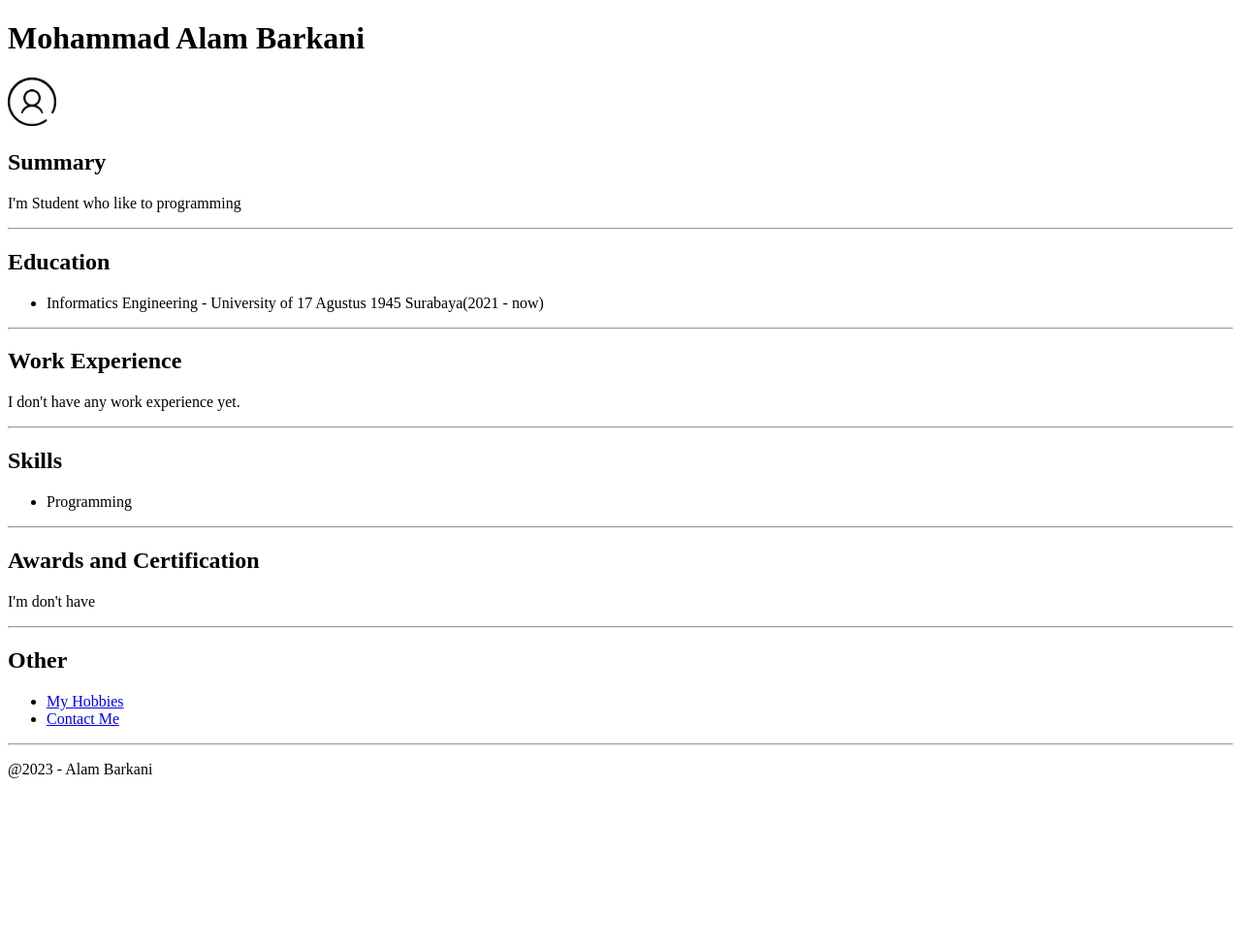
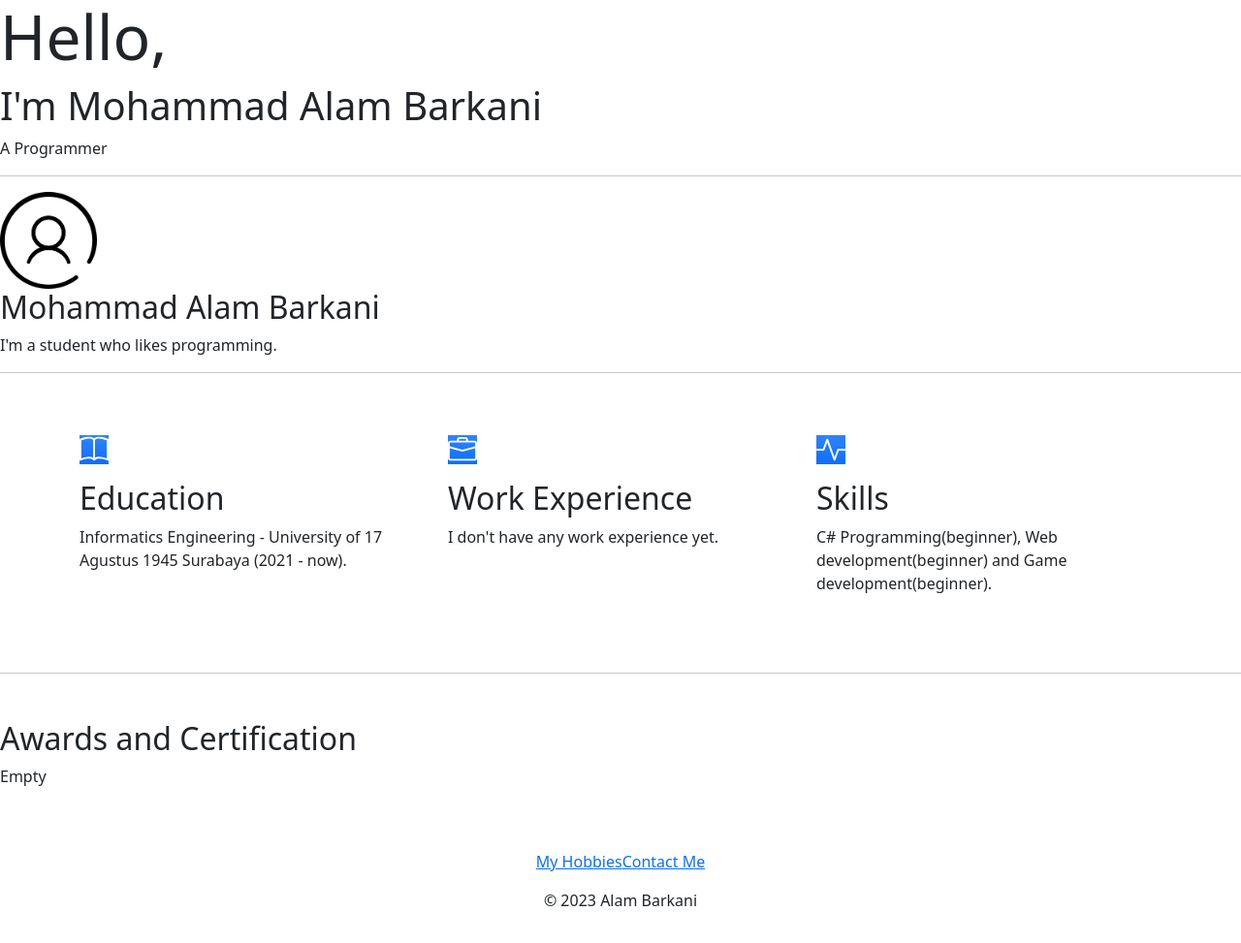
Before and after one commit to alambarkani/profile, a plain HTML site: page index.html in a window 1280 px wide. Shown: the whole page at 97% size. Before the commit the page ends 819 px from the top, so only its background shows below. Drawn offline with nearby package versions, Linux system fonts and the light colour scheme.

Commit message:
modified:   index.html 	modified:   public/hobby.html 	assets/images/gaming.jpg 	assets/images/greenleaves.jpg 	assets/images/kcgJT50-green-backgrounds.jpg 	assets/images/leaves.jpg 	assets/images/programming.jpg 	css/

```diff
--- a/index.html
+++ b/index.html
@@ -5,37 +5,66 @@
     <meta http-equiv="X-UA-Compatible" content="IE=edge">
     <meta name="viewport" content="width=device-width, initial-scale=1.0">
     <title>My Resume</title>
+    <link href="https://cdn.jsdelivr.net/npm/bootstrap@5.3.0-alpha3/dist/css/bootstrap.min.css" rel="stylesheet" integrity="sha384-KK94CHFLLe+nY2dmCWGMq91rCGa5gtU4mk92HdvYe+M/SXH301p5ILy+dN9+nJOZ" crossorigin="anonymous">
+    <link rel="stylesheet" href="./css/styles.css">
 </head>
 <body>
-    <h1>Mohammad Alam Barkani</h1>
-    <img src="./assets/images/R.png" alt="Profile Picture" height="50px">
-    <h2>Summary</h2>
-    <p>I'm Student who like to programming</p>
+    <div class="flex-container">
+        <div class="text-container">
+          <h1 class="display-3">Hello,</h1>
+          <h2 class="display-6">I'm Mohammad Alam Barkani</h2>
+          <p class="">A Programmer</p>
+        </div>
+    </div>
     <hr>
-    <h2>Education</h2>
-    <ul>
-        <li>Informatics Engineering - University of 17 Agustus 1945 Surabaya(2021 - now)</li>
-    </ul>
+    <div class="profile-container">
+        <img src="./assets/images/R.png" alt="Profile Picture" height="100px">
+        <h2>Mohammad Alam Barkani</h2>
+        <p>I'm a student who likes programming.</p>
+    </div>
     <hr>
-    <h2>Work Experience</h2>
-    <p>I don't have any work experience yet.</p>
+    <div class="container d-flex justify-content-center">
+        <div class="row g-4 py-5 row-cols-1 row-cols-lg-3">
+            <div class="feature col">
+                <div class="feature-icon d-inline-flex align-items-center justify-content-center text-bg-primary bg-gradient fs-2 mb-3">
+                    <svg xmlns="http://www.w3.org/2000/svg" width="30" height="30" fill="currentColor" class="bi bi-book" viewBox="0 0 16 16">
+                        <path d="M1 2.828c.885-.37 2.154-.769 3.388-.893 1.33-.134 2.458.063 3.112.752v9.746c-.935-.53-2.12-.603-3.213-.493-1.18.12-2.37.461-3.287.811V2.828zm7.5-.141c.654-.689 1.782-.886 3.112-.752 1.234.124 2.503.523 3.388.893v9.923c-.918-.35-2.107-.692-3.287-.81-1.094-.111-2.278-.039-3.213.492V2.687zM8 1.783C7.015.936 5.587.81 4.287.94c-1.514.153-3.042.672-3.994 1.105A.5.5 0 0 0 0 2.5v11a.5.5 0 0 0 .707.455c.882-.4 2.303-.881 3.68-1.02 1.409-.142 2.59.087 3.223.877a.5.5 0 0 0 .78 0c.633-.79 1.814-1.019 3.222-.877 1.378.139 2.8.62 3.681 1.02A.5.5 0 0 0 16 13.5v-11a.5.5 0 0 0-.293-.455c-.952-.433-2.48-.952-3.994-1.105C10.413.809 8.985.936 8 1.783z"/>
+                    </svg>
+                </div>
+                <h3 class="fs-2">Education</h3>
+                <p>Informatics Engineering - University of 17 Agustus 1945 Surabaya (2021 - now).</p>
+            </div>
+            <div class="feature col work">
+                <div class="feature-icon d-inline-flex align-items-center justify-content-center text-bg-primary bg-gradient fs-2 mb-3">
+                    <svg xmlns="http://www.w3.org/2000/svg" width="30" height="30" fill="currentColor" class="bi bi-briefcase" viewBox="0 0 16 16">
+                        <path d="M6.5 1A1.5 1.5 0 0 0 5 2.5V3H1.5A1.5 1.5 0 0 0 0 4.5v8A1.5 1.5 0 0 0 1.5 14h13a1.5 1.5 0 0 0 1.5-1.5v-8A1.5 1.5 0 0 0 14.5 3H11v-.5A1.5 1.5 0 0 0 9.5 1h-3zm0 1h3a.5.5 0 0 1 .5.5V3H6v-.5a.5.5 0 0 1 .5-.5zm1.886 6.914L15 7.151V12.5a.5.5 0 0 1-.5.5h-13a.5.5 0 0 1-.5-.5V7.15l6.614 1.764a1.5 1.5 0 0 0 .772 0zM1.5 4h13a.5.5 0 0 1 .5.5v1.616L8.129 7.948a.5.5 0 0 1-.258 0L1 6.116V4.5a.5.5 0 0 1 .5-.5z"/>
+                      </svg>
+                </div>
+                <h3 class="fs-2">Work Experience</h3>
+                <p>I don't have any work experience yet.</p>
+            </div>
+            <div class="feature col skill">
+                <div class="feature-icon d-inline-flex align-items-center justify-content-center text-bg-primary bg-gradient fs-2 mb-3">
+                    <svg xmlns="http://www.w3.org/2000/svg" width="30" height="30" fill="currentColor" class="bi bi-activity" viewBox="0 0 16 16">
+                        <path fill-rule="evenodd" d="M6 2a.5.5 0 0 1 .47.33L10 12.036l1.53-4.208A.5.5 0 0 1 12 7.5h3.5a.5.5 0 0 1 0 1h-3.15l-1.88 5.17a.5.5 0 0 1-.94 0L6 3.964 4.47 8.171A.5.5 0 0 1 4 8.5H.5a.5.5 0 0 1 0-1h3.15l1.88-5.17A.5.5 0 0 1 6 2Z"/>
+                      </svg>
+                </div>
+                <h3 class="fs-2">Skills</h3>
+                <p>C# Programming(beginner), Web development(beginner) and Game development(beginner).</p>
+            </div>
+        </div>
+    </div>
     <hr>
-    <h2>Skills</h2>
-    <ul>
-        <li>Programming</li>
-    </ul>
-    <hr>
-    <h2>Awards and Certification</h2>
-    <p>I'm don't have</p>
-    <hr>
-    <h2>Other</h2>
-    <ul>
-        <li><a href="./public/hobby.html">My Hobbies</a></li>
-        <li><a href="./public/contact.html">Contact Me</a></li>
-    </ul>
-    <hr>
-    <footer>
-        <p>@2023 - Alam Barkani</p>
+    <div class="award-container mt-5 mb-5">
+        <h2 class="subhead">Awards and Certification</h2>
+        <p>Empty</p>
+    </div>
+    <footer class="py-3 bg-footer">
+        <ul class="nav justify-content-center pb-3">
+            <li><a href="./public/hobby.html">My Hobbies</a></li>
+            <li><a href="./public/contact.html">Contact Me</a></li>
+        </ul>
+        <p class="text-center">© 2023 Alam Barkani</p>
     </footer>
 </body>
 </html>
```
Also changed, not shown: public/hobby.html (+15 -6 lines).
